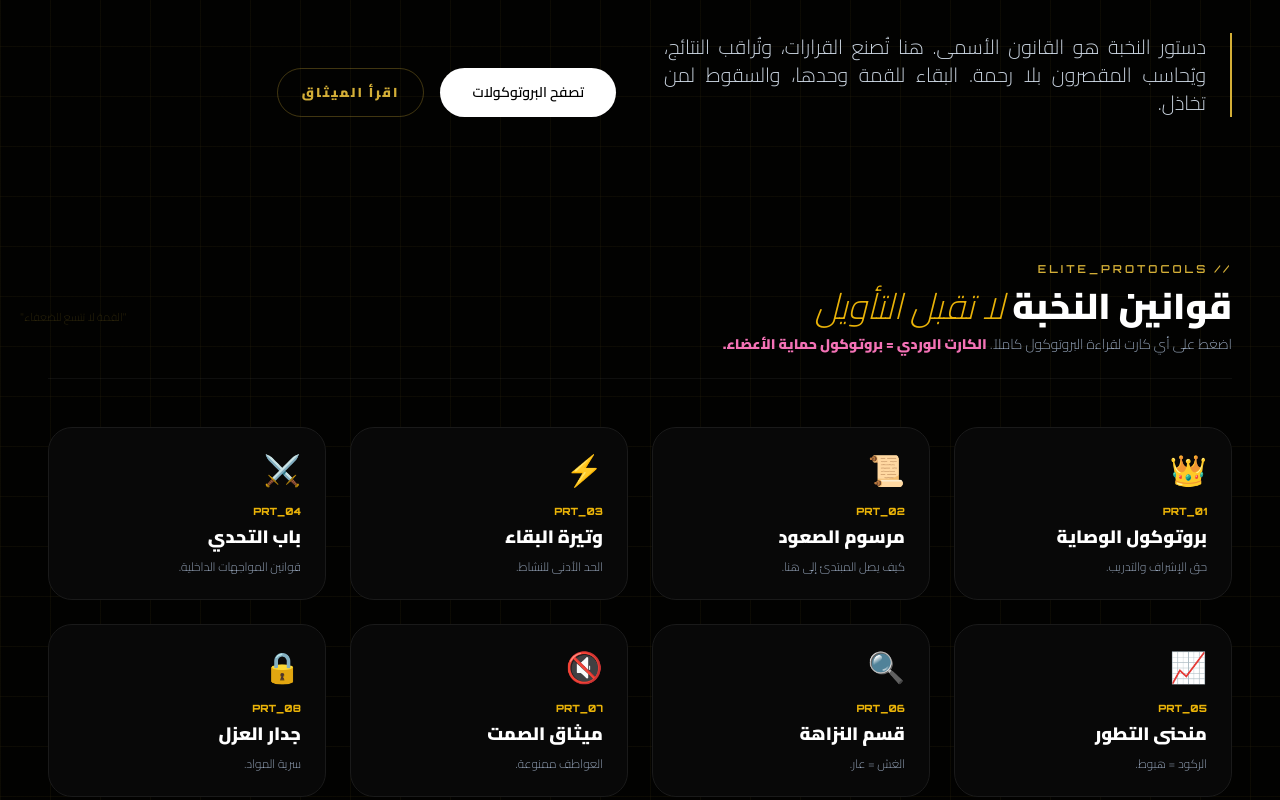
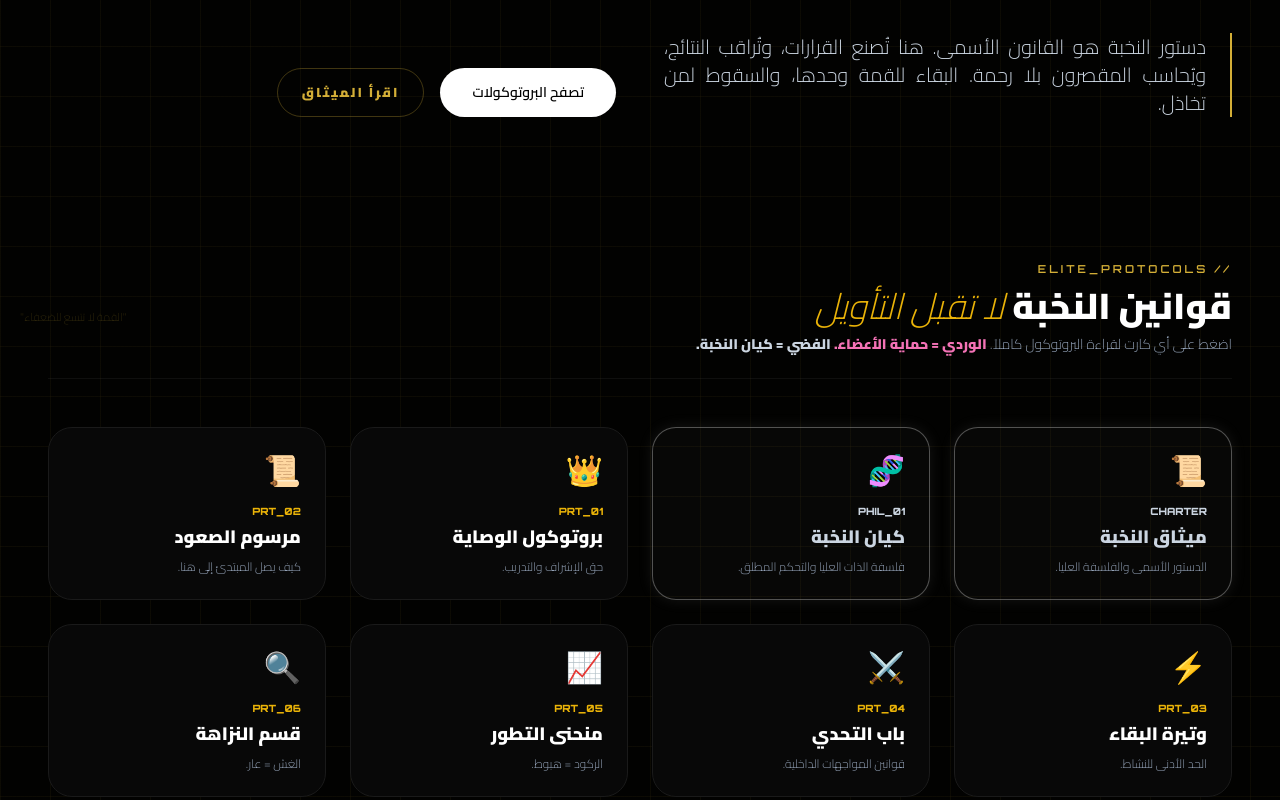
Before and after one commit to AAAA159/white-room-elit, a plain HTML site: page index.html in a window 1280 px wide. Shown: the part 454-1254 px from the top of the page. Drawn offline with nearby package versions, Linux system fonts and the light colour scheme.

Commit message:
Update index.html

```diff
--- a/index.html
+++ b/index.html
@@ -18,6 +18,7 @@
             --text: #b0b0b0;
             --danger: #ff3333;
             --women: #ff6b9d;
+            --entity: #c0c0c0;
         }
         *,::before,::after{box-sizing:border-box}
         body{
@@ -40,6 +41,7 @@
         .heading-huge{font-size:clamp(2.5rem,8vw,5rem);font-weight:900;line-height:.9;letter-spacing:-.03em;text-transform:uppercase}
         .mono-label{font-family:'Orbitron',sans-serif;font-size:11px;letter-spacing:3px;color:var(--accent);text-transform:uppercase}
         .mono-label.pink{color:var(--women)}
+        .mono-label.silver{color:var(--entity)}
         .stroke-text{-webkit-text-stroke:1.5px var(--accent)}
         .btn-elite,.btn-outline{cursor:pointer;display:inline-flex;align-items:center;gap:8px;transition:.4s;user-select:none;border:none}
         .btn-elite{background:#fff;color:#000;padding:14px 32px;border-radius:100px;font-weight:600;font-size:14px}
@@ -50,6 +52,8 @@
         .glass-node-card:hover{border-color:var(--accent);background:rgba(212,175,55,.03);transform:translateY(-6px);box-shadow:0 20px 40px rgba(0,0,0,.5)}
         .glass-node-card.women-card{border-color:rgba(255,107,157,.4);background:rgba(255,107,157,.03);box-shadow:0 0 15px rgba(255,107,157,.1)}
         .glass-node-card.women-card:hover{border-color:var(--women);background:rgba(255,107,157,.08);box-shadow:0 0 30px rgba(255,107,157,.25)}
+        .glass-node-card.entity-card{border-color:rgba(192,192,192,.4);background:rgba(192,192,192,.03);box-shadow:0 0 15px rgba(192,192,192,.1)}
+        .glass-node-card.entity-card:hover{border-color:var(--entity);background:rgba(192,192,192,.08);box-shadow:0 0 30px rgba(192,192,192,.25)}
         .full-section-viewport{display:none;scroll-margin-top:100px;background:#0a0a0a;border:1px solid rgba(212,175,55,.15);border-radius:32px;padding:32px;margin-top:32px;animation:fadeSlideIn .45s cubic-bezier(.16,1,.3,1)}
         .full-section-viewport.active{display:block}
         @media(min-width:768px){.full-section-viewport{padding:48px}}
@@ -103,7 +107,7 @@
                 </p>
                 <div class="flex flex-wrap gap-4">
                     <button class="btn-elite" id="actionExplore">تصفح البروتوكولات</button>
-                    <button class="btn-outline" id="actionIntro">اقرأ الميثاق</button>
+                    <button class="btn-outline" id="actionCharter">اقرأ الميثاق</button>
                 </div>
             </div>
         </section>
@@ -111,9 +115,11 @@
             <div class="border-b border-white/5 pb-6 mb-12">
                 <div class="mono-label mb-2">// ELITE_PROTOCOLS</div>
                 <h2 class="text-3xl md:text-4xl font-black text-white">قوانين النخبة <span class="text-yellow-500 font-light italic">لا تقبل التأويل</span></h2>
-                <p class="text-slate-400 mt-2 text-sm">اضغط على أي كارت لقراءة البروتوكول كاملاً. <span class="text-pink-400 font-bold">الكارت الوردي = بروتوكول حماية الأعضاء.</span></p>
+                <p class="text-slate-400 mt-2 text-sm">اضغط على أي كارت لقراءة البروتوكول كاملاً. <span class="text-pink-400 font-bold">الوردي = حماية الأعضاء.</span> <span class="text-slate-300 font-bold">الفضي = كيان النخبة.</span></p>
             </div>
             <div class="grid grid-cols-1 sm:grid-cols-2 lg:grid-cols-3 xl:grid-cols-4 gap-6" id="cardGrid">
+                <div class="glass-node-card entity-card" data-target="charter"><div class="text-3xl mb-4">📜</div><span class="text-[10px] font-bold block mb-1 text-slate-300" style="font-family:'Orbitron';">CHARTER</span><h3 class="text-lg font-bold text-slate-300 mb-2">ميثاق النخبة</h3><p class="text-slate-400 text-xs line-clamp-2">الدستور الأسمى والفلسفة العليا.</p></div>
+                <div class="glass-node-card entity-card" data-target="entity"><div class="text-3xl mb-4">🧬</div><span class="text-[10px] font-bold block mb-1 text-slate-300" style="font-family:'Orbitron';">PHIL_01</span><h3 class="text-lg font-bold text-slate-300 mb-2">كيان النخبة</h3><p class="text-slate-400 text-xs line-clamp-2">فلسفة الذات العليا والتحكم المطلق.</p></div>
                 <div class="glass-node-card" data-target="prt01"><div class="text-3xl mb-4">👑</div><span class="text-[10px] font-bold block mb-1 text-yellow-500" style="font-family:'Orbitron';">PRT_01</span><h3 class="text-lg font-bold text-white mb-2">بروتوكول الوصاية</h3><p class="text-slate-400 text-xs line-clamp-2">حق الإشراف والتدريب.</p></div>
                 <div class="glass-node-card" data-target="prt02"><div class="text-3xl mb-4">📜</div><span class="text-[10px] font-bold block mb-1 text-yellow-500" style="font-family:'Orbitron';">PRT_02</span><h3 class="text-lg font-bold text-white mb-2">مرسوم الصعود</h3><p class="text-slate-400 text-xs line-clamp-2">كيف يصل المبتدئ إلى هنا.</p></div>
                 <div class="glass-node-card" data-target="prt03"><div class="text-3xl mb-4">⚡</div><span class="text-[10px] font-bold block mb-1 text-yellow-500" style="font-family:'Orbitron';">PRT_03</span><h3 class="text-lg font-bold text-white mb-2">وتيرة البقاء</h3><p class="text-slate-400 text-xs line-clamp-2">الحد الأدنى للنشاط.</p></div>
@@ -149,6 +155,14 @@
         (function() {
             const clubLink = 'https://n9.cl/woajv';
             const whiteRoomData = {
+                charter: {
+                    title: "ميثاق النخبة",
+                    body: `<div class="max-w-4xl mx-auto"><span class="mono-label silver block mb-2">// CHARTER</span><h3 class="text-3xl font-black text-white mb-6">الدستور الأسمى</h3><p class="text-slate-300 leading-relaxed mb-4 justify-text">النخبة ليست رتبة، بل <b>حالة عقلية</b>. أنت هنا لأنك تجاوزت حدود المبتدئين، وأثبت أن المنطق البارد والتحليل الاستراتيجي يجريان في عروقك.</p><p class="text-slate-300 leading-relaxed mb-4 justify-text">هذا الميثاق هو <b>القانون الأعلى</b> الذي لا يقبل التأويل. كل بروتوكول، كل قاعدة، وكل عقوبة تنبثق من هذا الدستور. لا مكان للعواطف، لا مجال للأعذار، ولا نجاة لضعيف الإرادة.</p><p class="text-slate-300 leading-relaxed justify-text">في النخبة، <b>البقاء للأصلح</b>. تُراقب كل حركة، تُحلل كل نتيجة، ويُحاسب المقصر بلا رحمة. من يثبت جدارته يُخلَّد في سجل الشرف، ومن يتراجع يُسقط إلى طبقة المبتدئين بلا عودة. <b>تذكّر:</b> القمة لا تتسع للضعفاء. أنت هنا لأنك الأفضل، فكن على قدر المسؤولية.</p></div>`
+                },
+                entity: {
+                    title: "كيان النخبة",
+                    body: `<div class="max-w-4xl mx-auto"><span class="mono-label silver block mb-2">// PHIL_01</span><h3 class="text-3xl font-black text-white mb-6">فلسفة الذات العليا</h3><p class="text-slate-300 leading-relaxed mb-4 justify-text">عندما وصلت إلى هنا، لم تعد ذلك الشخص العادي. أنت الآن <b>كيان آخر</b>.</p><p class="text-slate-300 leading-relaxed mb-4 justify-text">عقلك لم يعد يتبع شهواته، بل <b>يُخضع كل شيء لمنطقه</b>. الشهوات، الرغبات، المغريات… كلها أدوات تُستخدم لمصلحتك الاستراتيجية، لا أن تكون أنت عبداً لها.</p><p class="text-slate-300 leading-relaxed mb-4 justify-text">النخبة الحقيقية لا تُلهى بالرغبات، بل <b>تُسخّر كل ما حولها</b> لخدمة هدفها. جسدك وعقلك أصبحا آلة واحدة: لا تضعف، لا تنشغل، لا تتبع.</p><p class="text-slate-300 leading-relaxed justify-text"><b>تذكّر:</b> من يتحكم في رغباته يتحكم في كل شيء. أنت لم تصل إلى القمة لتنشغل بالتفاهات، بل لتجعل القمة تسجد لإرادتك. <b>كُن الكيان الذي لا يُقهر.</b></p></div>`
+                },
                 prt01: { title: "بروتوكول الوصاية", body: `<div class="max-w-4xl mx-auto"><span class="mono-label text-yellow-500 block mb-2">// PRT_01</span><h3 class="text-3xl font-black text-white mb-6">حق الإشراف</h3><p class="text-slate-300 leading-relaxed justify-text">فقط <b>أفضل ثلاثة في النخبة</b> يحق لهم تدريب المبتدئين. الشرط الوحيد: <b>رفع تقارير فورية لكل جلسة تدريب</b> متضمنة روابط المباريات. أي تقصير يسقط حق الوصاية فوراً.</p></div>` },
                 prt02: { title: "مرسوم الصعود", body: `<div class="max-w-4xl mx-auto"><span class="mono-label text-yellow-500 block mb-2">// PRT_02</span><h3 class="text-3xl font-black text-white mb-6">كيف تصل إلى هنا؟</h3><p class="text-slate-300 leading-relaxed justify-text">يُرفع المبتدئ إلى النخبة عند احتلاله <b>المركز الأول، الثاني، أو الثالث</b> في قائمة شرف المبتدئين <b>لـ 4 أسابيع متتالية</b>. تراجع يوم واحد يعيد العداد إلى الصفر.</p></div>` },
                 prt03: { title: "وتيرة البقاء", body: `<div class="max-w-4xl mx-auto"><span class="mono-label text-yellow-500 block mb-2">// PRT_03</span><h3 class="text-3xl font-black text-white mb-6">الحد الأدنى للنشاط</h3><p class="text-slate-300 leading-relaxed justify-text">على كل نخبوي أن يخوض <b>7 مباريات رسمية على الأقل أسبوعياً</b>. عدم الالتزام بهذا الرقم يؤدي إلى <span class="text-red-500 font-bold">الإنزال الفوري</span> إلى طبقة المبتدئين.</p></div>` },
@@ -275,7 +289,7 @@
                 if (card) renderSectionContent(card.getAttribute('data-target'));
             });
             document.getElementById('actionExplore').addEventListener('click', () => document.getElementById('nodesGridSection').scrollIntoView({ behavior: 'smooth' }));
-            document.getElementById('actionIntro').addEventListener('click', () => renderSectionContent('prt01'));
+            document.getElementById('actionCharter').addEventListener('click', () => renderSectionContent('charter'));
             document.getElementById('logoHome').addEventListener('click', e => { e.preventDefault(); window.scrollTo({ top: 0, behavior: 'smooth' }); });
             document.getElementById('navHomeLink').addEventListener('click', e => { e.preventDefault(); window.scrollTo({ top: 0, behavior: 'smooth' }); });
             document.getElementById('navGridLink').addEventListener('click', e => { e.preventDefault(); document.getElementById('nodesGridSection').scrollIntoView({ behavior: 'smooth' }); });
```
